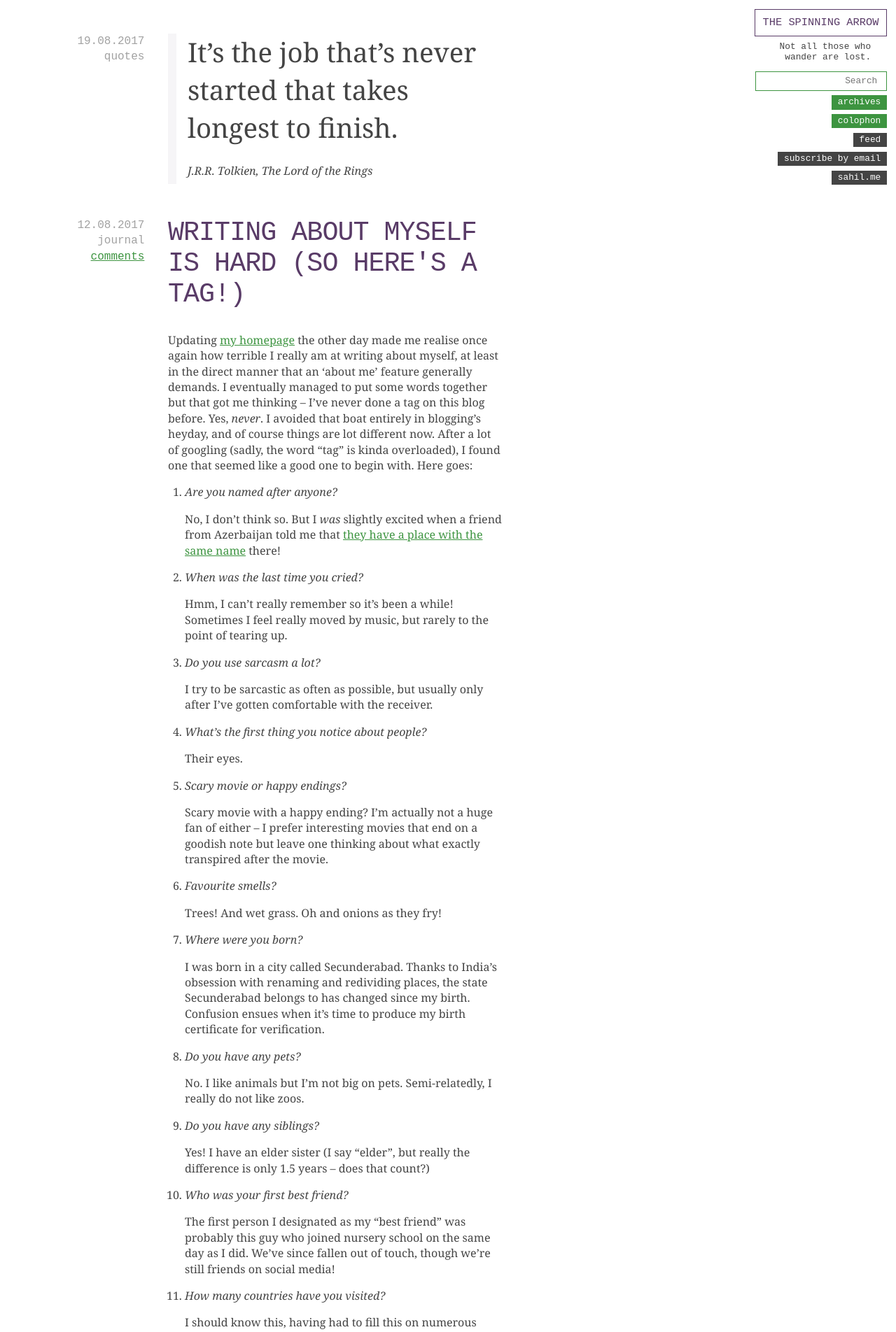
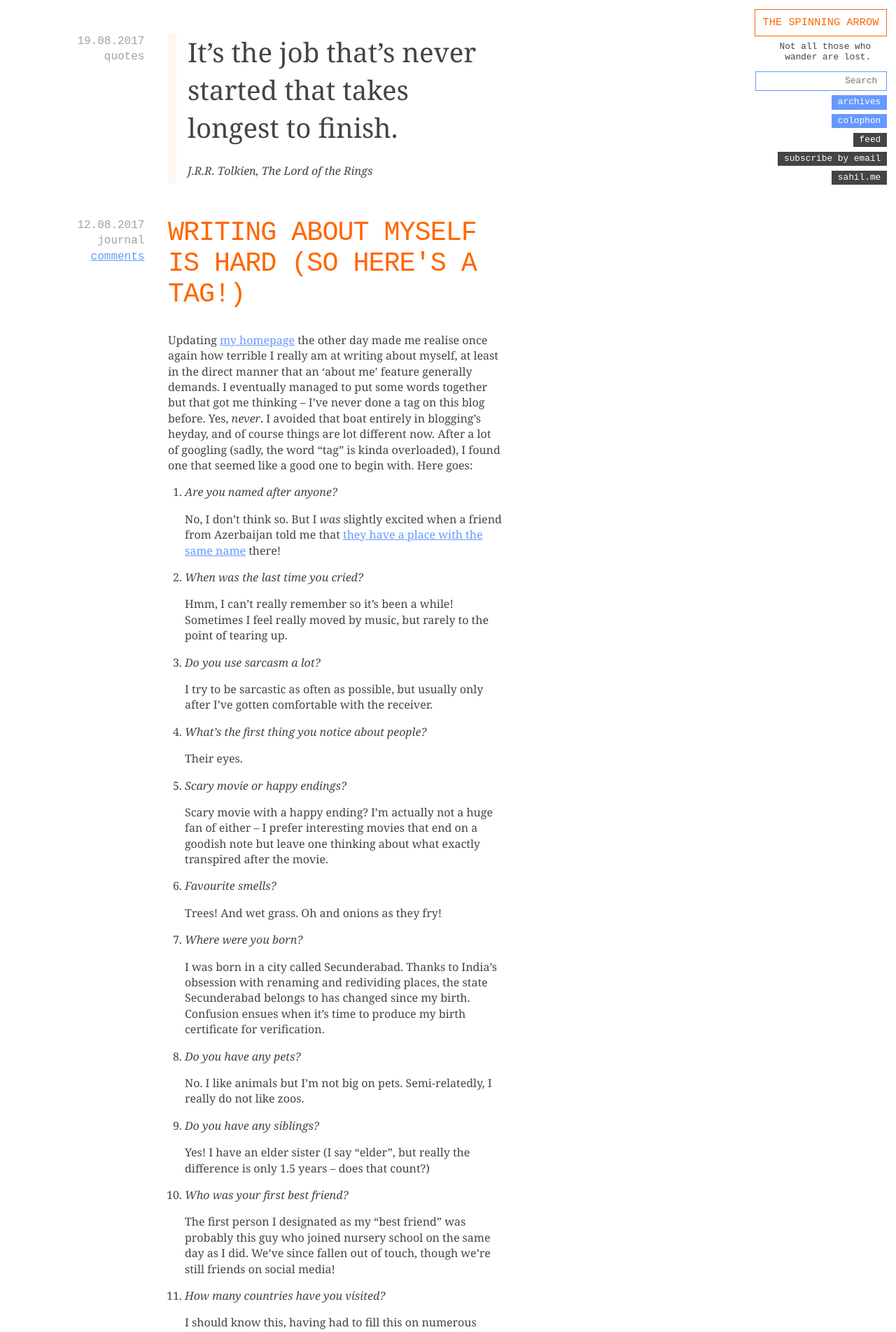
Before and after one commit to spinningarrow/blog.sahil.me, a Jekyll site: the page built from index.html, in a window 1280 px wide. Shown: the top 1904 px of the page at 70% size. Built offline with Jekyll 4.4.1, drawn with Linux system fonts in a browser that asks for light colours; comment, search, counter and statistics services are not loaded.

Commit message:
Color scheme "Blogger"
http://www.colourlovers.com/palette/185999/Blogger

```diff
--- a/assets/css/main.scss
+++ b/assets/css/main.scss
@@ -5,8 +5,8 @@
 
 // Colors
 $primary-color: #444;
-$secondary-color: #3d9440;
-$accent-color: #593b67;
+$secondary-color: #6699ff;
+$accent-color: #ff6600;
 $offset-color: #fff;
 
 // Typefaces
```
